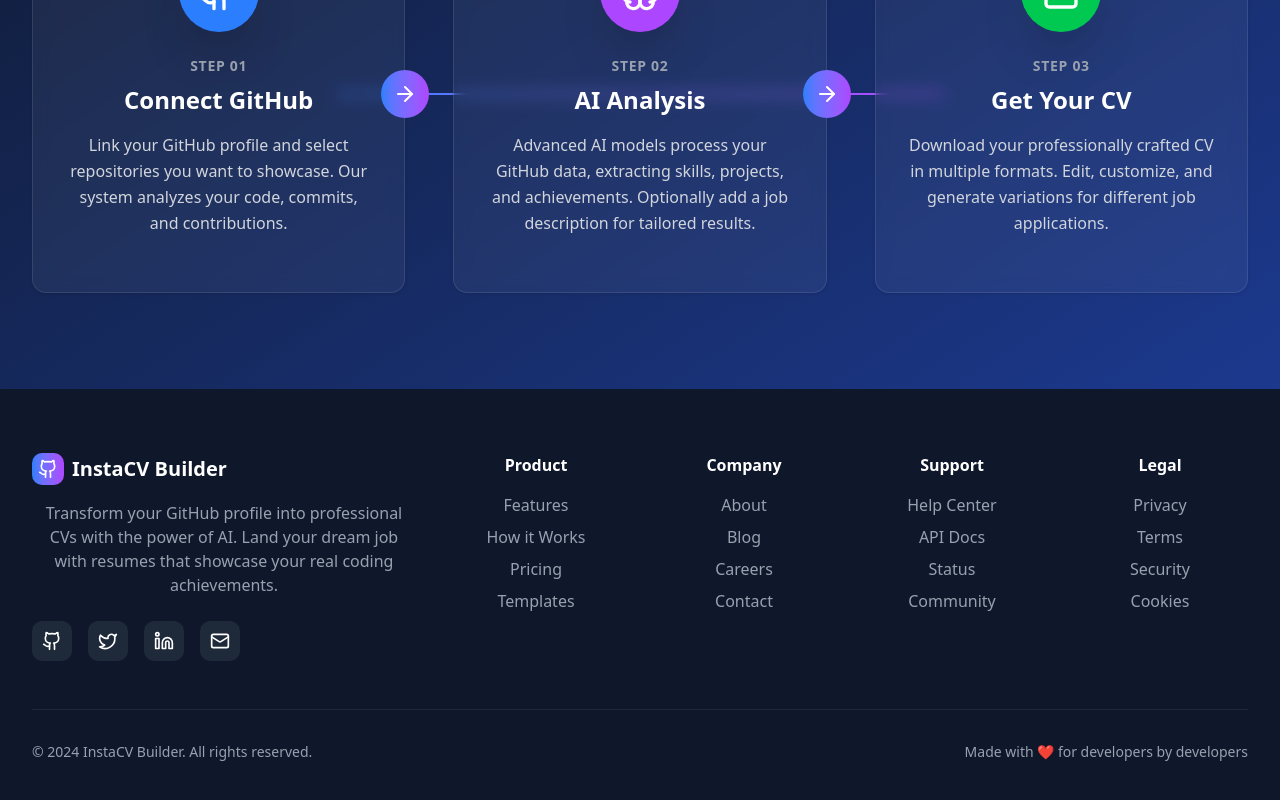
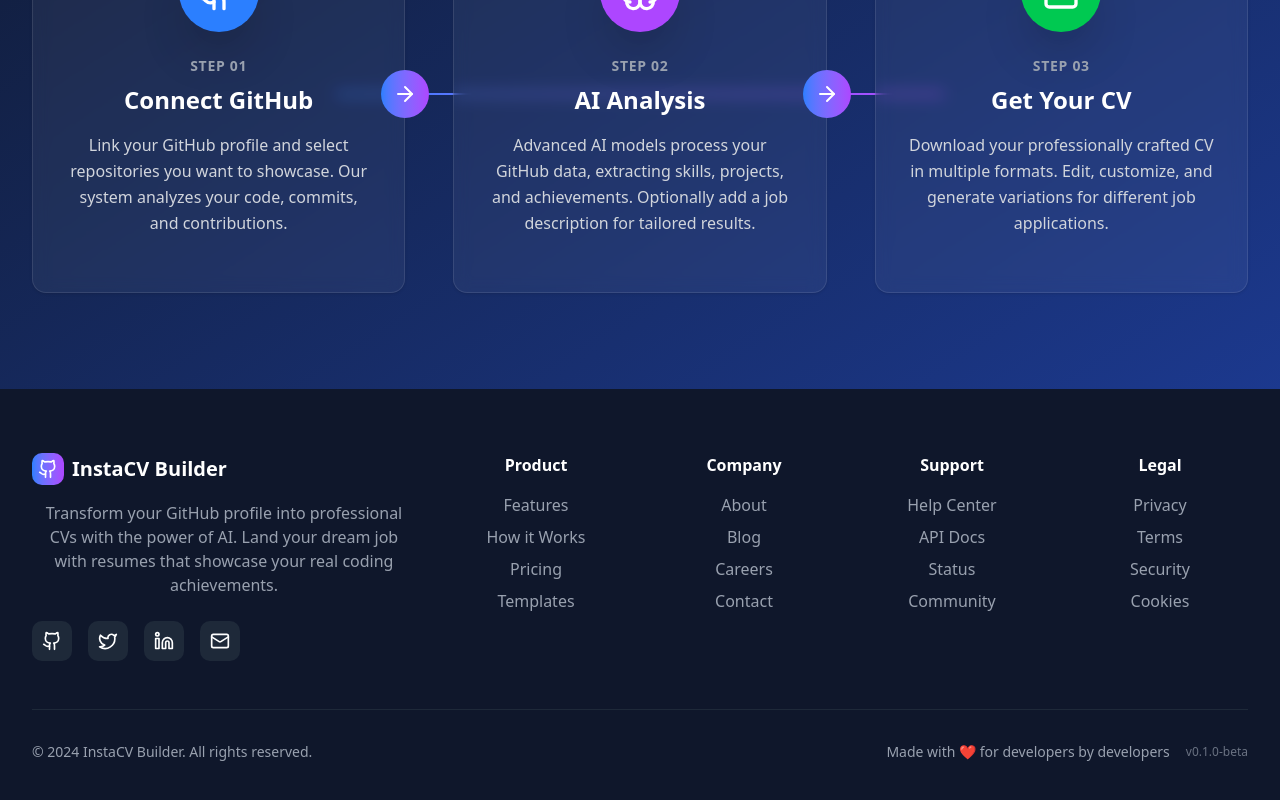
Before and after one commit to agmad-team-graduation/Insta-CV-front, a React (Vite) app: page / in a window 1280 px wide. Shown: the part 2346-3146 px from the top of the page. Built offline with nearby package versions, Linux system fonts and the light colour scheme.

Commit message:
Update environment variables and display app version in footer

```diff
--- a/src/common/components/layout/Footer.jsx
+++ b/src/common/components/layout/Footer.jsx
@@ -1,6 +1,8 @@
 import { Github, Twitter, Linkedin, Mail } from "lucide-react";
 
 const Footer = () => {
+  const appVersion = import.meta.env.VITE_APP_VERSION || '1.0.0';
+
   const footerLinks = {
     product: [
       { name: "Features", href: "#features" },
@@ -118,9 +120,14 @@
           <p className="text-gray-400 text-sm">
             © 2024 InstaCV Builder. All rights reserved.
           </p>
-          <p className="text-gray-400 text-sm mt-4 md:mt-0">
-            Made with ❤️ for developers by developers
-          </p>
+          <div className="flex flex-col md:flex-row items-center space-y-2 md:space-y-0 md:space-x-4 mt-4 md:mt-0">
+            <p className="text-gray-400 text-sm">
+              Made with ❤️ for developers by developers
+            </p>
+            <p className="text-gray-500 text-xs">
+              v{appVersion}
+            </p>
+          </div>
         </div>
       </div>
     </footer>
```
Also changed, not shown: 1 other file (tests, documents, lock files or other folders).
